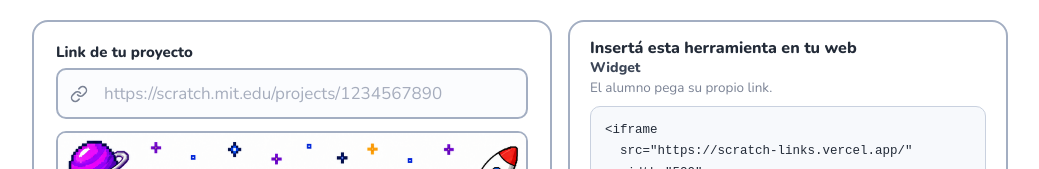
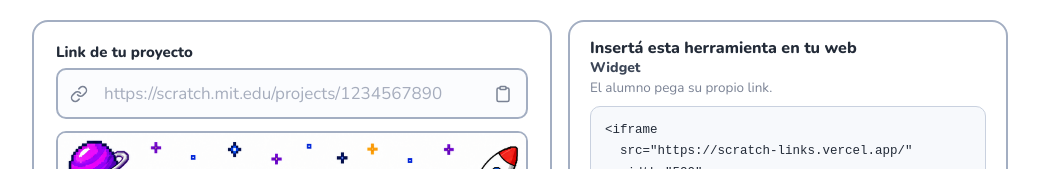
Before and after one commit to LautaroCeballos/scratch-links, a Next.js app: page / in a window 1280 px wide. Shown: the top 169 px of the page, without its empty margins (120-1159 px from the left). Built offline with nearby package versions, Linux system fonts and the light colour scheme.

Commit message:
feat: boton para pegar el enlace y estados de color en la tarjeta

```diff
--- a/app/globals.css
+++ b/app/globals.css
@@ -26,6 +26,10 @@
   /* Estado privado / inválido (rojo Scratch) */
   --danger-bg: #ffe9ee;
   --danger-ink: #c2254a;
+
+  /* Apto para entrega (verde Scratch) */
+  --success: #4cbf56;
+  --success-bg: #e6f7e9;
 
   --radius: 16px;
 }
@@ -79,6 +83,17 @@ body {
   border: 2px solid var(--border-strong);
   border-radius: var(--radius);
   padding: 20px 22px;
+  transition: border-color 0.15s ease, box-shadow 0.15s ease;
+}
+
+.widget__card--error {
+  border-color: var(--danger-ink);
+  box-shadow: 0 0 0 4px var(--danger-bg);
+}
+
+.widget__card--success {
+  border-color: var(--success);
+  box-shadow: 0 0 0 4px var(--success-bg);
 }
 
 /* ---------- Form ---------- */
@@ -103,7 +118,7 @@ body {
   background: #fbfcfe;
   border: 2px solid var(--border-strong);
   border-radius: 10px;
-  padding: 12px 14px 12px 46px;
+  padding: 12px 48px 12px 46px;
   transition: border-color 0.15s ease, box-shadow 0.15s ease,
     background 0.15s ease;
 }
@@ -139,6 +154,35 @@ body {
   translate: 0 -50%;
   color: var(--muted);
   pointer-events: none;
+}
+
+.widget__paste {
+  position: absolute;
+  right: 8px;
+  top: 50%;
+  translate: 0 -50%;
+  display: inline-flex;
+  align-items: center;
+  justify-content: center;
+  width: 34px;
+  height: 34px;
+  padding: 0;
+  border: 0;
+  border-radius: 8px;
+  background: transparent;
+  color: var(--muted);
+  cursor: pointer;
+  transition: color 0.15s ease, background 0.15s ease;
+}
+
+.widget__paste:hover {
+  color: var(--accent);
+  background: var(--accent-soft);
+}
+
+.widget__paste:focus-visible {
+  outline: 3px solid var(--accent-soft);
+  outline-offset: 2px;
 }
 
 /* ---------- Resultado ---------- */
--- a/app/widget.tsx
+++ b/app/widget.tsx
@@ -38,6 +38,25 @@ function LinkIcon() {
     >
       <path d="M10 13a5 5 0 0 0 7.54.54l3-3a5 5 0 0 0-7.07-7.07l-1.72 1.71" />
       <path d="M14 11a5 5 0 0 0-7.54-.54l-3 3a5 5 0 0 0 7.07 7.07l1.71-1.71" />
+    </svg>
+  );
+}
+
+function ClipboardIcon() {
+  return (
+    <svg
+      width="18"
+      height="18"
+      viewBox="0 0 24 24"
+      fill="none"
+      stroke="currentColor"
+      strokeWidth="2"
+      strokeLinecap="round"
+      strokeLinejoin="round"
+      aria-hidden="true"
+    >
+      <rect width="8" height="4" x="8" y="2" rx="1" ry="1" />
+      <path d="M16 4h2a2 2 0 0 1 2 2v14a2 2 0 0 1-2 2H6a2 2 0 0 1-2-2V6a2 2 0 0 1 2-2h2" />
     </svg>
   );
 }
@@ -121,12 +140,33 @@ export default function ScratchWidget() {
 
   const retry = () => runCheck(input);
 
+  const pasteFromClipboard = async () => {
+    try {
+      const text = await navigator.clipboard.readText();
+      if (text) setInput(text);
+    } catch {
+      // Permiso denegado o sin soporte de Clipboard API: no hay nada que hacer.
+    }
+  };
+
   const invalid = state.status === "invalid";
   const checking = state.status === "checking";
 
+  const success = state.status === "public";
+  const error =
+    state.status === "original" ||
+    state.status === "invalid" ||
+    state.status === "private" ||
+    state.status === "error";
+  const cardState = success
+    ? " widget__card--success"
+    : error
+      ? " widget__card--error"
+      : "";
+
   return (
     <section className="widget" aria-label="Verificador de proyectos de Scratch">
-      <div className="widget__card">
+      <div className={`widget__card${cardState}`}>
         <label className="widget__label" htmlFor="scratch-input">
           Link de tu proyecto
         </label>
@@ -144,6 +184,15 @@ export default function ScratchWidget() {
             onChange={handleChange}
             aria-invalid={invalid || undefined}
           />
+          <button
+            type="button"
+            className="widget__paste"
+            onClick={pasteFromClipboard}
+            aria-label="Pegar el enlace del portapapeles"
+            title="Pegar desde el portapapeles"
+          >
+            <ClipboardIcon />
+          </button>
         </div>
 
         <div
```
